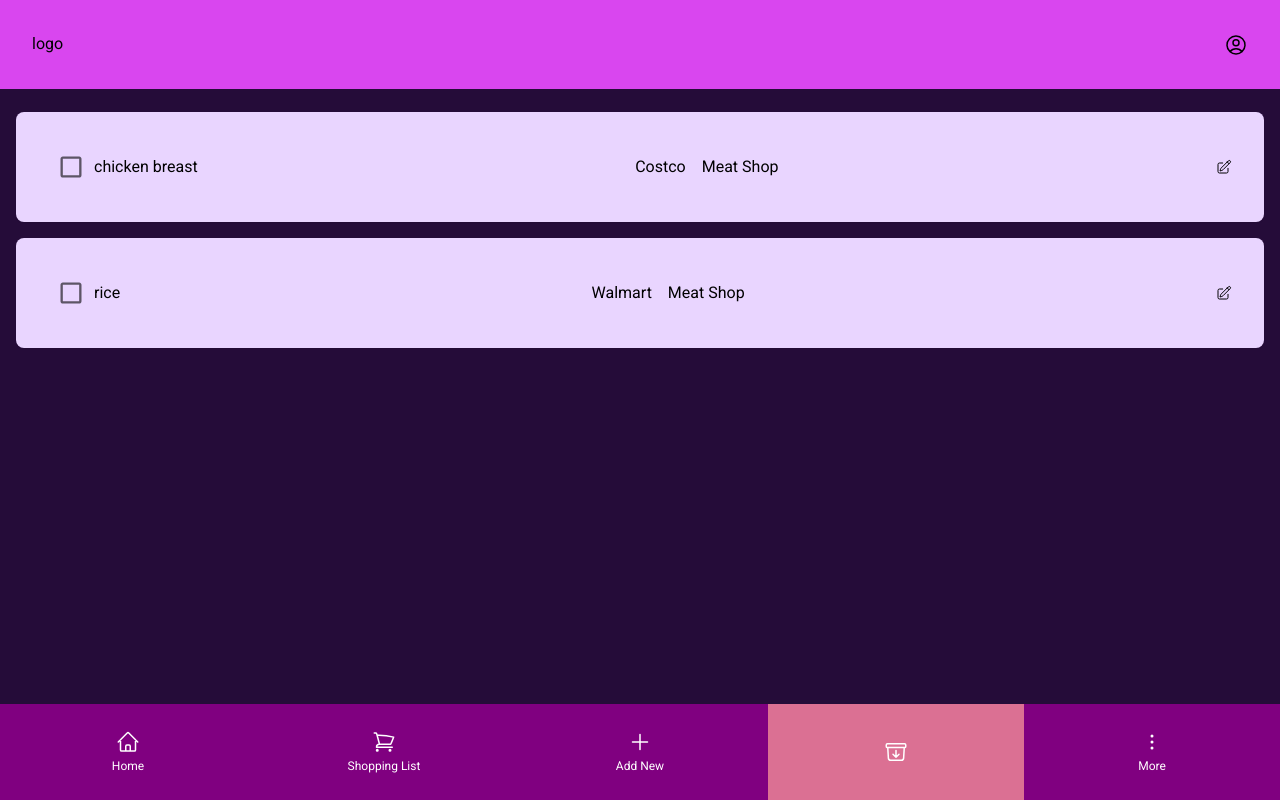
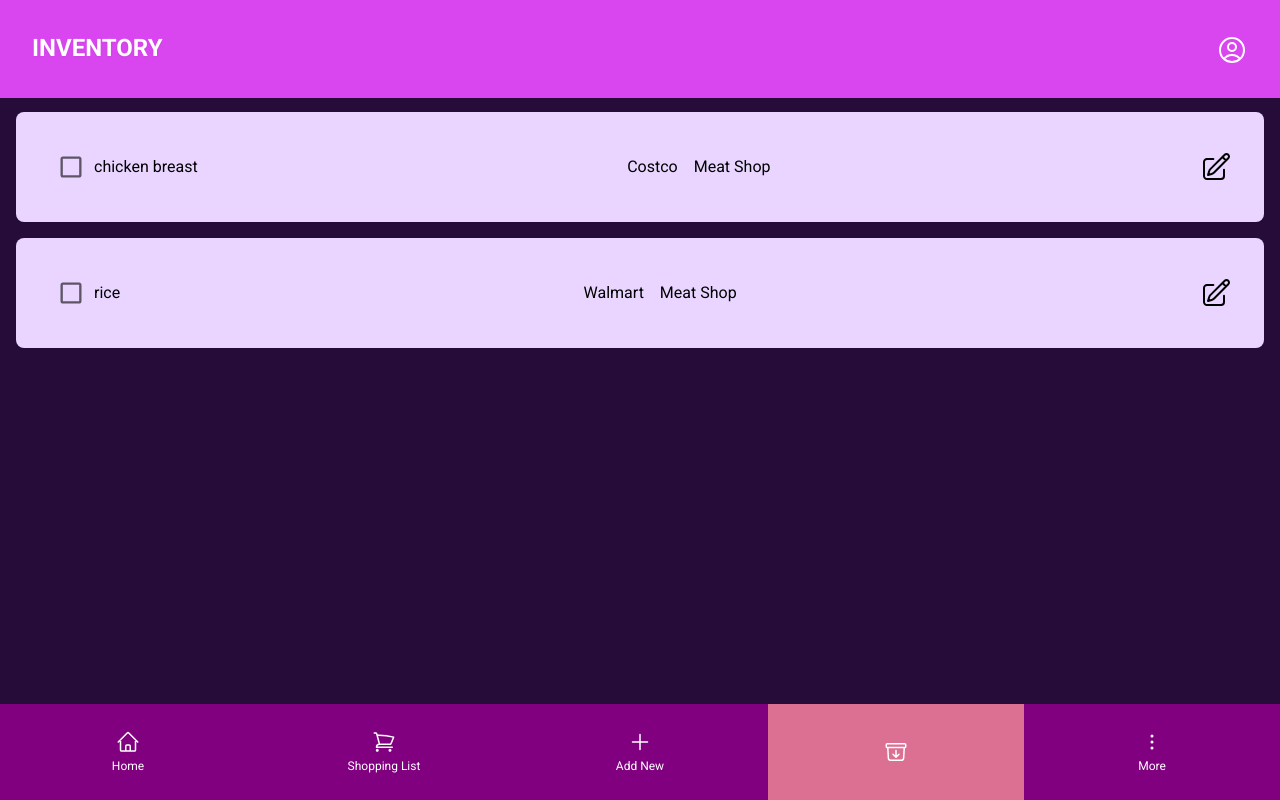
Before and after one commit to teaRain9/household-inventory, a Next.js app: page /instock in a window 1280 px wide. Built offline with nearby package versions, Linux system fonts and the light colour scheme.

Commit message:
changing some styles and still working on context

```diff
--- a/src/components/icons/edit.js
+++ b/src/components/icons/edit.js
@@ -7,7 +7,7 @@ function EditIcon() {
         viewBox="0 0 24 24"
         strokeWidth="1.5"
         stroke="currentColor"
-        className="w-4 h-4"
+        className="w-8 h-8"
         width="2rem"
       >
         <path
--- a/src/components/icons/profile.js
+++ b/src/components/icons/profile.js
@@ -7,7 +7,7 @@ function ProfileIcon() {
           viewBox="0 0 24 24"
           strokeWidth={1.5}
           stroke="currentColor"
-          className="w-6 h-6 inline-block"
+          className="w-8 h-8 inline-block"
         >
           <path
             strokeLinecap="round"
--- a/src/components/layout/main-header.js
+++ b/src/components/layout/main-header.js
@@ -1,12 +1,19 @@
+import ActiveContext from "@/store/active-context";
+import { useContext } from "react";
 import ProfileIcon from "../icons/profile";
 
 function MainHeader() {
+
+  const activeCtx = useContext(ActiveContext)
+  const header = activeCtx.category.split("-").join(" ")
   return (
-      <header className="fixed top-0 p-8 m-0 h-15 w-full  bg-fuchsia-500">
+    <header className="fixed top-0 p-8 m-0 w-full max-h-18  bg-fuchsia-500">
       <div className="flex-col justify-center items-center">
           <div className="flex justify-between">
-                <div>logo</div>
-                <div><ProfileIcon /></div>
+              <div>
+                <h1 className="uppercase font-bold text-white text-2xl drop-shadow-sm">{header}</h1>
+              </div>
+              <div className=" text-white text-2xl"><ProfileIcon /></div>
           </div>
 
       </div>
```
Lines whose indentation alone changed are shown as unchanged.
